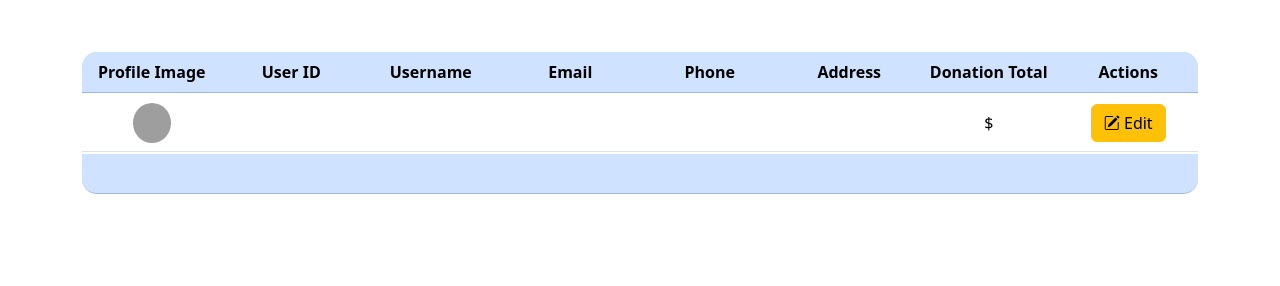
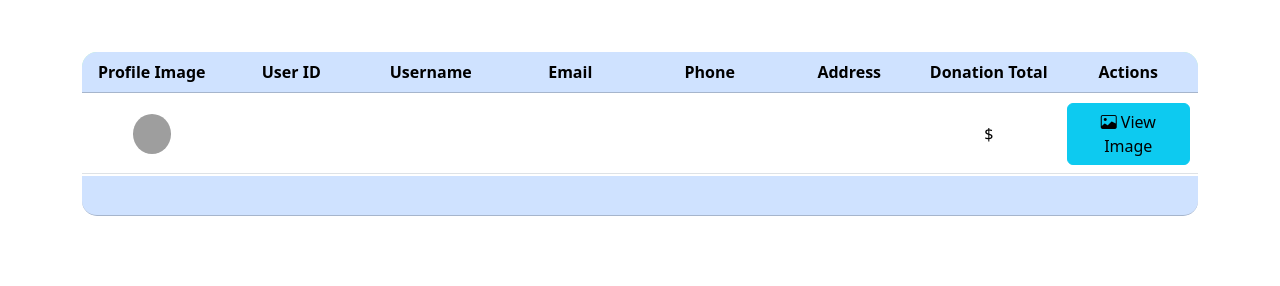
Before and after one commit to NathanNathan-web/ForACauseUpdate-main, a Python web app: template ForACause/Src/templates/account.html in a window 1280 px wide. Shown: the part 74-360 px from the top of the page. Run offline with Jinja, Linux system fonts and the light colour scheme; the template is opened without the code that fills it, so the values that code supplies are empty; some web fonts are replaced; grey boxes are pictures that could not be loaded.

Commit message:
Changed the edit button on account to view image

```diff
--- a/ForACause/Src/templates/account.html
+++ b/ForACause/Src/templates/account.html
@@ -20,8 +20,13 @@
 
         <tbody>
             <tr>
-                <td><img src="{{ url_for('static', filename='images/' + user.image_file )}}" alt="User Profile Image"
-                        style="height:5vh; width: 3vw; border-radius: 50%;"></td>
+                <td>
+                    <!-- Profile Image Thumbnail -->
+                    <img src="{{ url_for('static', filename='images/' + user.image_file )}}"
+                         alt="User Profile Image"
+                         style="height:5vh; width: 3vw; border-radius: 50%; cursor: pointer;"
+                         data-bs-toggle="modal" data-bs-target="#profileImageModal">
+                </td>
                 <td>{{ user.id }}</td>
                 <td>{{ user.username }}</td>
                 <td>{{ user.email }}</td>
@@ -29,9 +34,9 @@
                 <td>{{ user.address }}</td>
                 <td>${{ user.donation_total }}</td>
                 <td>
-                    <a href="/updateUserProfile/{{ user.id }}" class="btn btn-warning" title="Edit Profile">
-                        <i class="bi bi-pencil-square"></i> Edit
-                    </a>
+                    <button type="button" class="btn btn-info" data-bs-toggle="modal" data-bs-target="#profileImageModal">
+                        <i class="bi bi-image"></i> View Image
+                    </button>
                 </td>
             </tr>
         </tbody>
@@ -48,6 +53,24 @@
         </tfoot>
     </table>
 </div>
+
+<!-- Bootstrap Modal for Profile Image -->
+<div class="modal fade" id="profileImageModal" tabindex="-1" aria-labelledby="profileImageModalLabel" aria-hidden="true">
+    <div class="modal-dialog modal-dialog-centered">
+        <div class="modal-content">
+            <div class="modal-header">
+                <h5 class="modal-title" id="profileImageModalLabel">Profile Image</h5>
+                <button type="button" class="btn-close" data-bs-dismiss="modal" aria-label="Close"></button>
+            </div>
+            <div class="modal-body text-center">
+                <img src="{{ url_for('static', filename='images/' + user.image_file )}}"
+                     alt="User Profile Image" class="img-fluid" style="border-radius: 10px;">
+            </div>
+        </div>
+    </div>
+</div>
+
+
 
 <div class="container mt-4">
     <!-- Voucher and Donation Activity Table -->
```
